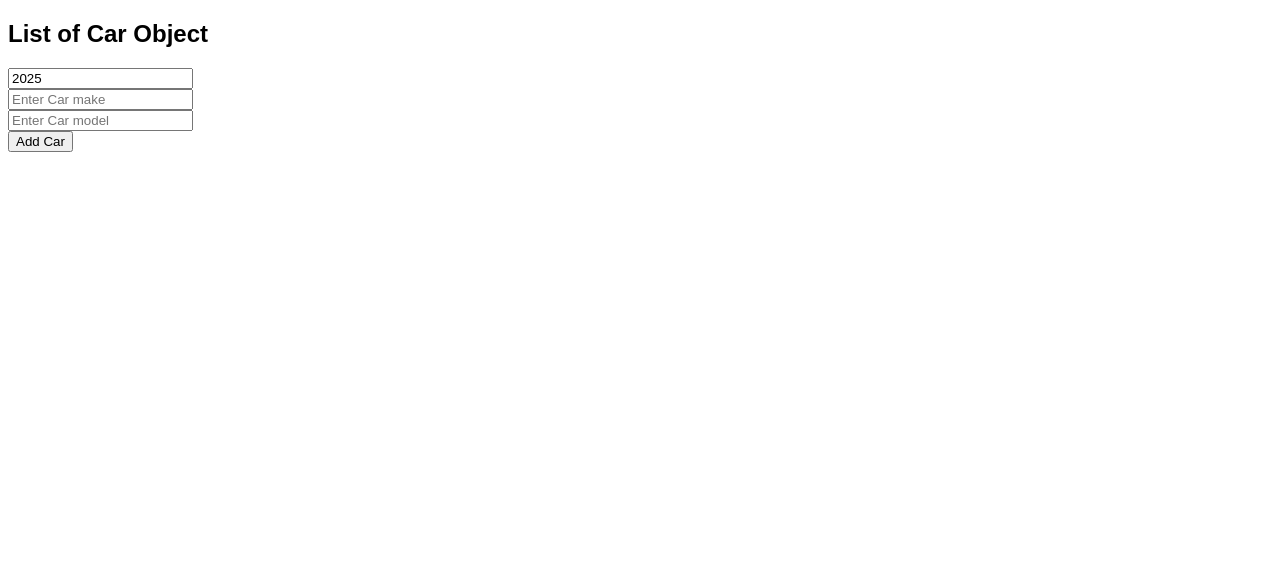
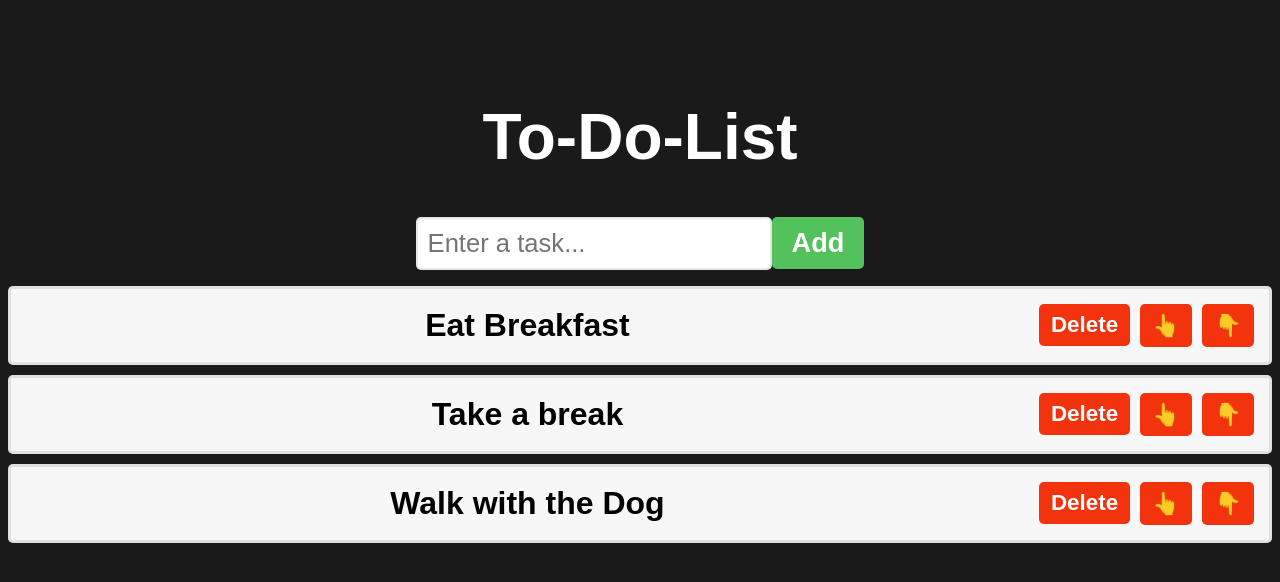
Before and after one commit to Akash0995/ReactJs, a React (Vite) app: page / in a window 1280 px wide. Shown: the top 582 px of the page. Built offline with nearby package versions, Linux system fonts and the light colour scheme.

Commit message:
list item add delete move up - down

```diff
--- a/src/App.jsx
+++ b/src/App.jsx
@@ -8,11 +8,12 @@
 import ObComponent from "./ObComponent.jsx";
 import MyFoodComponent from "./MyFoodComponent.jsx";
 import MyCarComponent from "./MyCarComponent.jsx";
+import ToDoList from "./ToDoList.jsx";
 function App() {
 
   return(
     <>
-     <MyCarComponent></MyCarComponent>
+     <ToDoList></ToDoList>
     </>
   )  ;
 
--- /dev/null
+++ b/src/ToDoList.jsx
@@ -0,0 +1,88 @@
+import React, {useState} from 'react'
+function ToDoList()
+{
+    const [tasks, setTasks] = useState(["Eat Breakfast","Take a break","Walk with the Dog"]);
+    const [newTask, setNewTask] = useState("");
+    function handleInputChange(event)
+    {
+        setNewTask(event.target.value);
+    }
+    function addTask()
+    {
+        if(newTask.trim() != "")
+        {
+            setTasks( t => [...t,newTask]);
+            setNewTask("");
+
+        }
+
+    }
+    function deleteTask(index)
+    {
+        const updatedTasks = tasks.filter((_,i) => i != index);
+        setTasks(updatedTasks)
+
+    }
+    function moveTaskUp(index)
+    {
+        if (index > 0) {
+        const updatedTasks = [...tasks];
+        [updatedTasks[index - 1], updatedTasks[index]] =
+            [updatedTasks[index], updatedTasks[index - 1]];
+        setTasks(updatedTasks);
+    }
+
+    }
+    function moveTastDown(index)
+    {
+        if (index < tasks.length - 1) {
+        const updatedTasks = [...tasks];
+        [updatedTasks[index + 1], updatedTasks[index]] =
+            [updatedTasks[index], updatedTasks[index + 1]];
+        setTasks(updatedTasks);
+    }
+
+    }
+
+    return (
+        <div className='to-do-list'>
+            <h1>To-Do-List</h1>
+            <div>
+                <input type='text'
+                       placeholder='Enter a task...'
+                       value={newTask}
+                       onChange={handleInputChange}
+                       ></input>
+                <button
+                       className='add-button'
+                       onClick={addTask}>
+                     Add
+                </button>
+            </div>
+            <ol>
+                {tasks.map((task,index) =>
+                <li key={index}>
+                    <span className='text'>{task}</span>
+                    <button
+                        className='delete-button'
+                        onClick={() => deleteTask(index)}>
+                        Delete
+                    </button>
+                    <button
+                        className='move-button'
+                        onClick={() => moveTaskUp(index)}>
+                        👆
+                    </button>
+                    <button
+                        className='move-button'
+                        onClick={() => moveTastDown(index)}>
+                        👇
+                    </button>
+                </li>
+                )}
+            </ol>
+
+        </div>
+    );
+}
+export default ToDoList
--- a/src/index.css
+++ b/src/index.css
@@ -1,37 +1,76 @@
 body{
+    background-color: hsl(0, 0%, 10%);
+}
+.to-do-list
+{
     font-family: Arial, sans-serif;
+    text-align: center;
+    margin-top: 100px;
+}
+h1{
+    font-size: 4rem;
+    color: white;
+}
+button{
+    font-size: 1.7rem;
+    font-weight: bold;
+    padding: 10px 20px;
+    color: white;
+    border: none;
+    border-radius: 5px;
+    cursor: pointer;
+    transition: background-color 0.5 ease;
 
 }
-.color-picker-container
+.add-button{
+    background-color: hsl(125, 47%, 54%);
+}
+.add-button:hover{
+    background-color: hsl(125, 47%, 54%);
+}
+.delete-button{
+    background-color: hsl(10, 90%, 50%);
+}
+.delete-button:hover{
+    background-color: hsl(10, 90%, 40%);
+}
+.move-button{
+    background-color: hsl(10, 90%, 50%);
+}
+.move-button:hover{
+    background-color: hsl(10, 90%, 40%);
+}
+input[type="text"]
 {
+    font-size: 1.6rem;
+    padding: 10px;
+    border: 2px solid hsla(0, 0%, 80%, 0.5);
+    border-radius: 5px;
+    color: hsla(0, 0%, 0%, 0.5);
+}
+ol{
+    padding: 0;
+}
+li{
+    font-size: 2rem;
+    font-weight: bold;
+    padding: 15px;
+    background-color: hsl(0, 0%, 97%);
+    margin-bottom: 10px;
+    border: 3px solid hsla(0, 0%, 85%, 0.75);
+    border-radius: 5px;
     display: flex;
-    flex-direction: column;
-    align-items:center ;
+    align-items: center;
 }
-h1{
-    margin: 50px;
-    font-size: 3rem;
+.text
+{
+    flex-grow: 1;
+    flex-shrink: 1;
+    flex-basis: 0%;
 }
-.color-display
+.delete-button, .move-button
 {
-    width: 300px;
-    height: 300px;
-    display: flex;
-    justify-content: center;
-    align-items: center;
-    border:5px solid hsl(0, 0%, 80%);
-    border-radius: 25px;
-    margin-bottom: 25px;
-    transition: 0.25s ease;
+    padding: 8px 12px;
+    font-size: 1.4rem;
+    margin-left: 10px;
 }
-.color-display p{
-    color: hsl(0, 0%, 20%);
-    font-size: 2rem;
-    text-align: center;
-}
-label{
-    font-size: 1.5rem;
-    font-weight: bold;
-    margin-bottom: 10px;
-
-}
```
